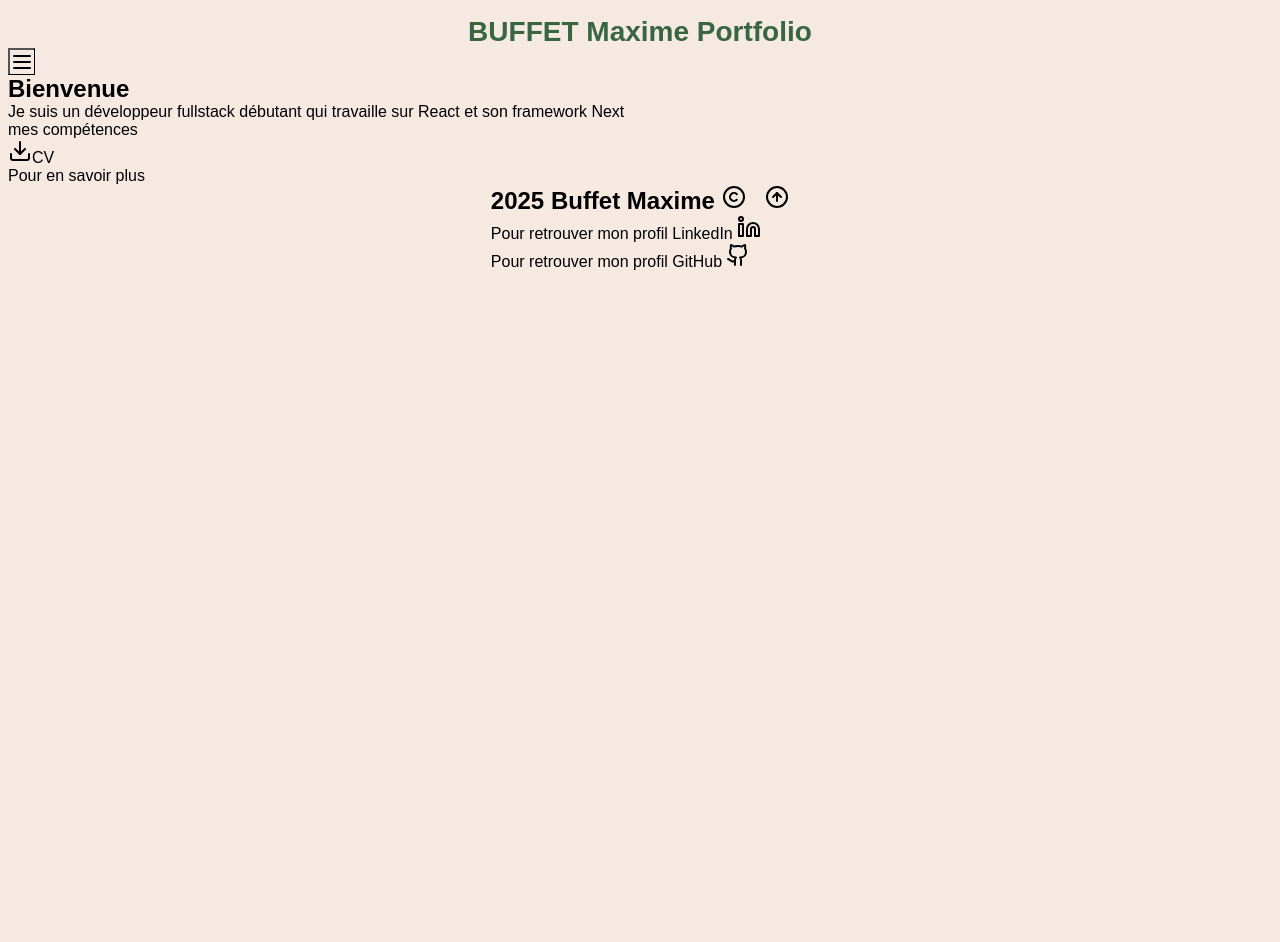
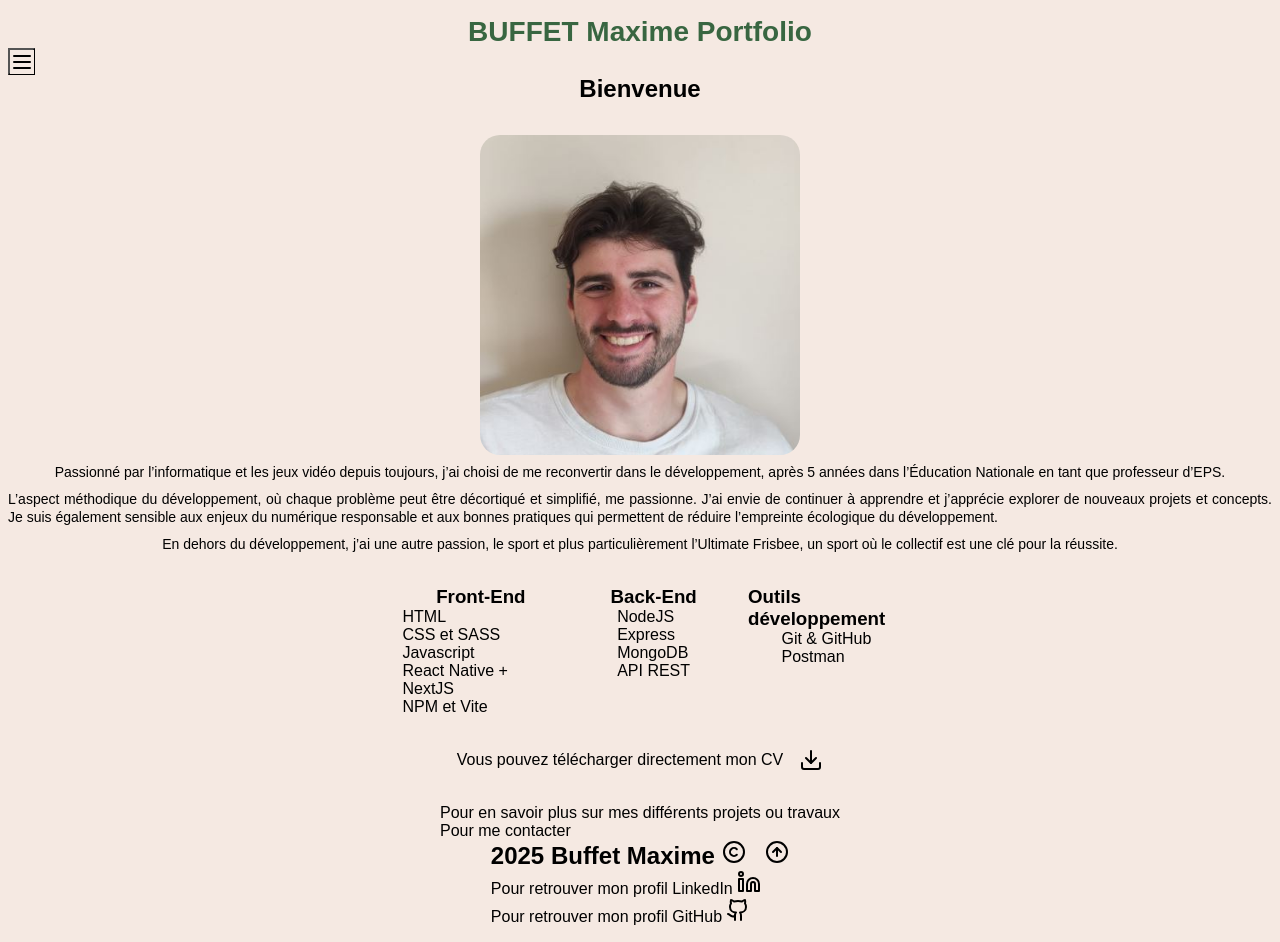
Before and after one commit to MBubulti/Portfolio, a Next.js app in the folder portfolio/: page / in a window 1280 px wide. Before the commit the page ends 800 px from the top, so only its background shows below. Built offline with nearby package versions, Linux system fonts and the light colour scheme; a web font is replaced by a local one.

Commit message:
Presentation Contenu
Contenu de la présentation, avec texte + img + compétences
RESTE à ajouter logos, link, script js

```diff
--- a/portfolio/src/app/page.tsx
+++ b/portfolio/src/app/page.tsx
@@ -1,7 +1,8 @@
 import styles from "../styles/page.module.scss";
 import '../styles/home.scss';
 import { Download } from 'lucide-react';
-
+import Image from 'next/image';
+import profilPic from '../../public/portrait_maxime.jpg'
 
 
 export default function Home() {
@@ -9,21 +10,55 @@ export default function Home() {
 
     <div className={styles.page}>
       <section className="display">
-        <article>
-          <h2>Bienvenue</h2>
-          <p>
-            Je suis un développeur fullstack débutant qui travaille sur React et son framework Next
+      <h2>Bienvenue</h2>
+        <article className="display__intro">
+          <Image className="display__intro__img" src={profilPic} alt="Photo de Maxime Buffet"/>
+          <p className="display__intro__text">
+          Passionné par l’informatique et les jeux vidéo depuis toujours, j’ai choisi de me reconvertir dans le développement, après 5 années dans l’Éducation Nationale en tant que professeur d’EPS.
+          </p>
+          <p className="display__intro__text">
+            L’aspect méthodique du développement, où chaque problème peut être décortiqué et simplifié, me passionne. J’ai envie de continuer à apprendre et j’apprécie explorer de nouveaux projets et concepts.
+Je suis également sensible aux enjeux du numérique responsable et aux bonnes pratiques qui permettent de réduire l’empreinte écologique du développement.<br/>
+          </p>
+          <p className="display__intro__text">
+            En dehors du développement, j’ai une autre passion, le sport et plus particulièrement l’Ultimate Frisbee, un sport où le collectif est une clé pour la réussite.
           </p>
         </article>
-        <article>
-        mes compétences
+        <article className="display__skills">
+        <div className="display__skills--skill">
+          <h3>Front-End</h3>
+          <ul>
+            <li>HTML</li>
+            <li>CSS et SASS</li>
+            <li>Javascript</li>
+            <li>React Native + NextJS</li>
+            <li>NPM et Vite</li>
+          </ul>
+        </div>
+        <div className="display__skills--skill">
+          <h3>Back-End</h3>
+          <ul>
+            <li>NodeJS</li>
+            <li>Express</li>
+            <li>MongoDB</li>
+            <li>API REST</li>
+          </ul>
+        </div>
+        <div className="display__skills--skill">
+          <h3>Outils développement</h3>
+          <ul>
+            <li>Git & GitHub</li>
+            <li>Postman</li>
+          </ul>
+        </div>
         </article>
-        <article>
+        <article className="display__cv">
+        <p>Vous pouvez télécharger directement mon CV</p>
         <Download/>
-        CV
         </article>
-        <article>
-        Pour en savoir plus
+        <article className="display__routes">
+        <a>Pour en savoir plus sur mes différents projets ou travaux</a><br/>
+        <a>Pour me contacter</a>
         </article>
       </section>
     </div>
--- a/portfolio/src/styles/home.scss
+++ b/portfolio/src/styles/home.scss
@@ -1 +1,50 @@
 @import"./globals.scss";
+
+.display{
+    display: flex;
+    flex-direction: column;
+    justify-content: center;
+    align-items: center;
+    gap: 2em;
+
+    &__intro{
+        display: flex;
+        flex-direction: column;
+        align-items: center;
+        justify-content:space-evenly;
+        gap:0.5em;
+
+        &__img{
+            width: 20em;
+            height: 20em;
+            border-radius: 20px;
+        }
+
+        &__text{
+            text-align:justify;
+            font-size: 14px;
+            line-height: 135%;
+        }
+    }
+
+    &__skills{
+        display: flex;
+        flex-direction: row;
+        gap: 1em;
+
+        &--skill{
+            min-width: 33%;
+            display: flex;
+            flex-direction: column;
+            align-items: center;
+        }
+    }
+
+    &__cv{
+        display: flex;
+        flex-direction: row;
+        gap: 1em;
+        align-items: center;
+    }
+
+}
```
Also changed, not shown: portfolio/public/portrait_maxime.jpg (added).
